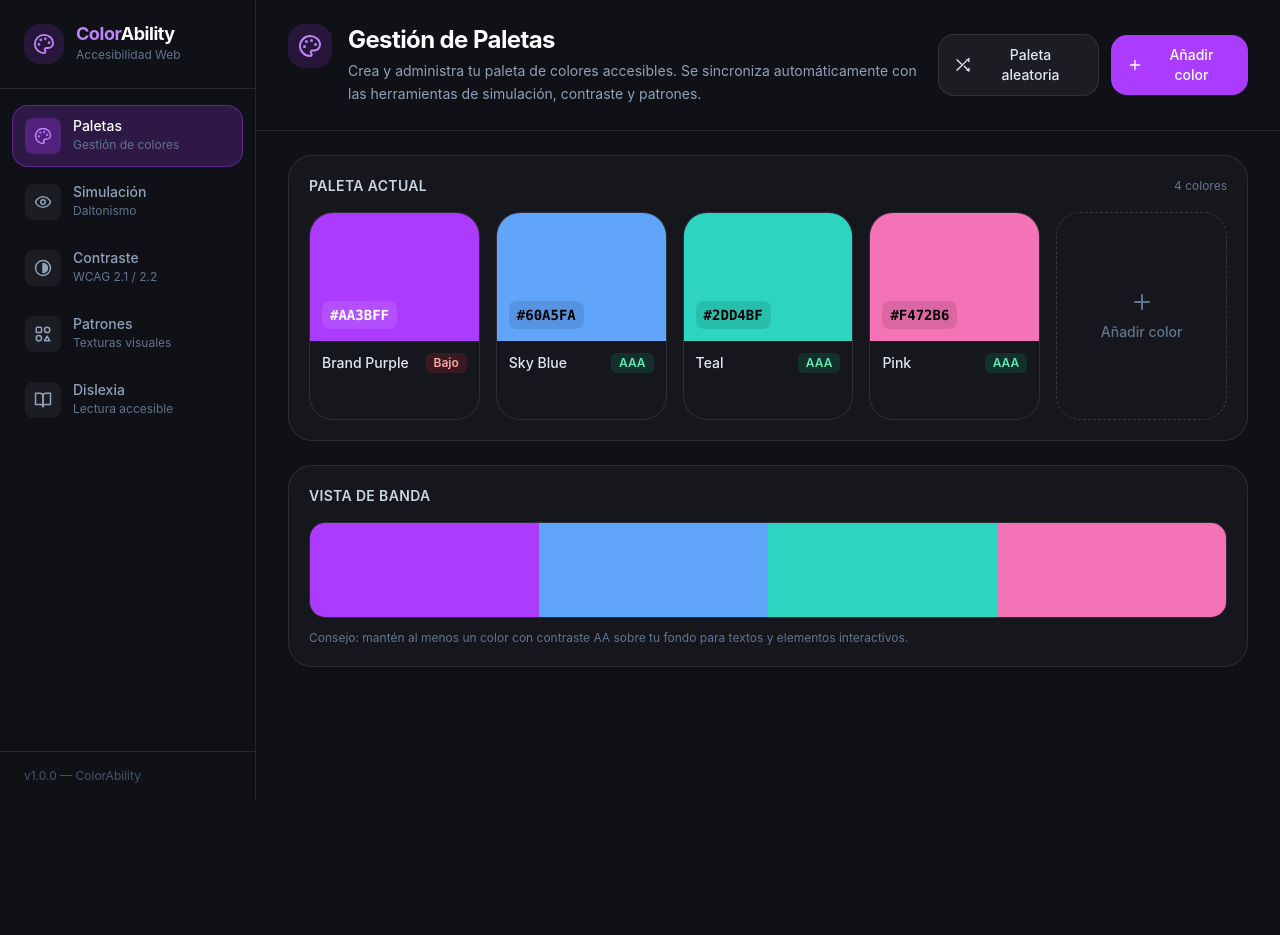
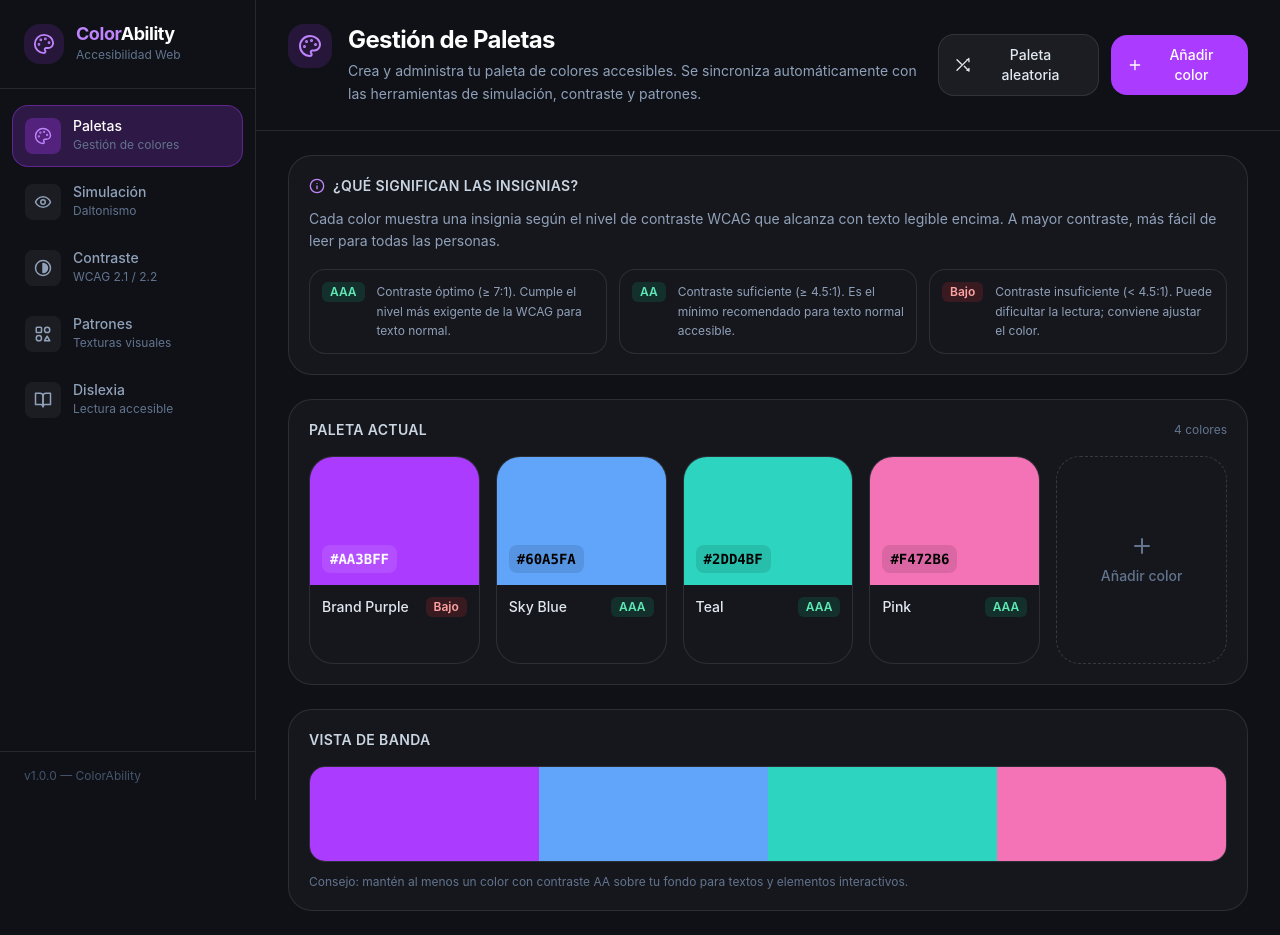
Before and after one commit to RocioMigliarese/Web-Accesibilidad, a React (Vite) app: page /palette in a window 1280 px wide. Before the commit the page ends 800 px from the top, so only its background shows below. Built offline with nearby package versions, Linux system fonts and the light colour scheme.

Commit message:
feat: add accessibility legend and info icon to PalettePage
Added a legend explaining color badges and introduced an info icon.

Co-authored-by: Rocio Migliarese <67058096+RocioMigliarese@users.noreply.github.com>

```diff
--- a/src/features/palette/pages/PalettePage.tsx
+++ b/src/features/palette/pages/PalettePage.tsx
@@ -41,6 +41,50 @@ export function PalettePage() {
       </PageHeader>
 
       <div className="flex flex-col gap-6 px-6 py-6 md:px-8">
+        {/* Legend: what the AA / AAA / Bajo badges mean */}
+        <Card>
+          <div className="mb-3 flex items-center gap-2">
+            <Icon name="info" size={16} className="text-brand-purple-light" />
+            <h3 className="text-sm font-semibold uppercase tracking-wide text-slate-300">
+              ¿Qué significan las insignias?
+            </h3>
+          </div>
+          <p className="mb-4 text-sm leading-relaxed text-slate-400">
+            Cada color muestra una insignia según el nivel de contraste WCAG que
+            alcanza con texto legible encima. A mayor contraste, más fácil de
+            leer para todas las personas.
+          </p>
+          <ul className="grid gap-3 sm:grid-cols-3">
+            <li className="flex items-start gap-3 rounded-xl border border-white/10 bg-surface-800 p-3">
+              <span className="shrink-0 rounded-md bg-emerald-500/15 px-2 py-0.5 text-xs font-semibold text-emerald-300">
+                AAA
+              </span>
+              <span className="text-xs leading-relaxed text-slate-400">
+                Contraste óptimo (≥ 7:1). Cumple el nivel más exigente de la WCAG
+                para texto normal.
+              </span>
+            </li>
+            <li className="flex items-start gap-3 rounded-xl border border-white/10 bg-surface-800 p-3">
+              <span className="shrink-0 rounded-md bg-emerald-500/15 px-2 py-0.5 text-xs font-semibold text-emerald-300">
+                AA
+              </span>
+              <span className="text-xs leading-relaxed text-slate-400">
+                Contraste suficiente (≥ 4.5:1). Es el mínimo recomendado para
+                texto normal accesible.
+              </span>
+            </li>
+            <li className="flex items-start gap-3 rounded-xl border border-white/10 bg-surface-800 p-3">
+              <span className="shrink-0 rounded-md bg-red-500/15 px-2 py-0.5 text-xs font-semibold text-red-300">
+                Bajo
+              </span>
+              <span className="text-xs leading-relaxed text-slate-400">
+                Contraste insuficiente (&lt; 4.5:1). Puede dificultar la lectura;
+                conviene ajustar el color.
+              </span>
+            </li>
+          </ul>
+        </Card>
+
         {/* Palette grid */}
         <Card>
           <div className="mb-4 flex items-center justify-between">
--- a/src/shared/components/ui/Icon.tsx
+++ b/src/shared/components/ui/Icon.tsx
@@ -21,6 +21,7 @@ export type IconName =
   | 'chevron-down'
   | 'star'
   | 'cart'
+  | 'info'
 
 const PATHS: Record<IconName, React.ReactNode> = {
   palette: (
@@ -119,6 +120,12 @@ const PATHS: Record<IconName, React.ReactNode> = {
       <path d="M2 3h2l2.6 13.4a1 1 0 0 0 1 .8h9.7a1 1 0 0 0 1-.8L21 7H5" />
     </>
   ),
+  info: (
+    <>
+      <circle cx="12" cy="12" r="10" />
+      <path d="M12 16v-4M12 8h.01" />
+    </>
+  ),
 }
 
 interface IconProps extends SVGProps<SVGSVGElement> {
```
